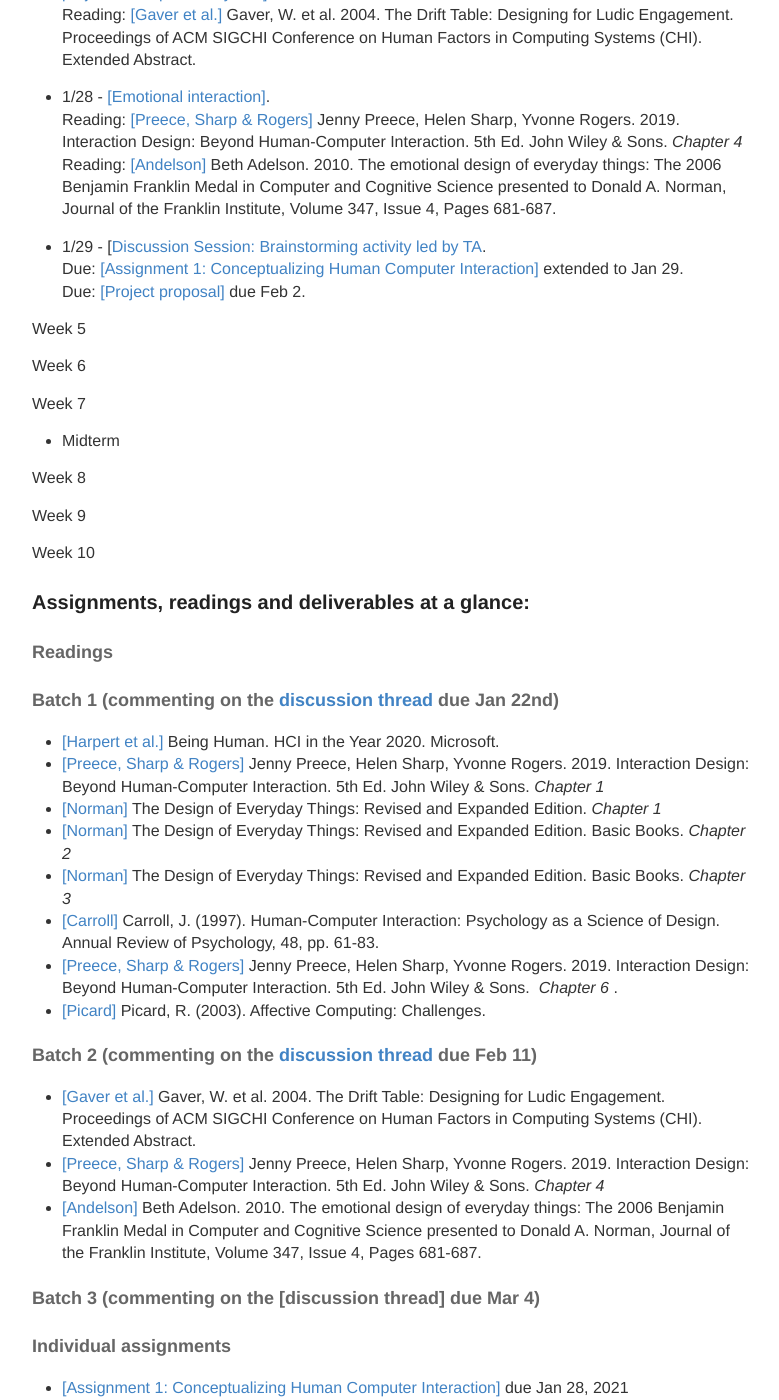
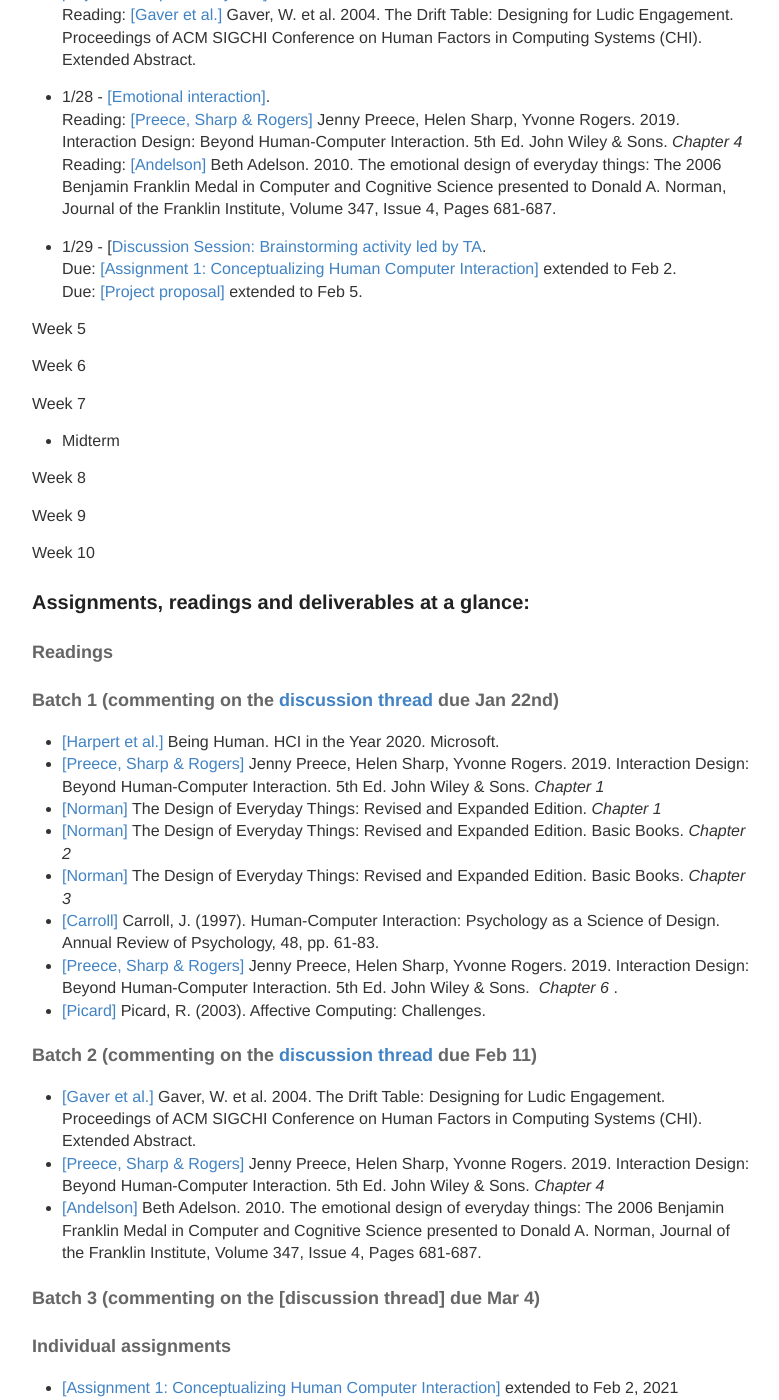
Before and after one commit to hciwang/hciwang.github.io, a Jekyll site: the page built from _posts/2021-1-1-lectures.md, in a window 1280 px wide and 1400 px high, scrolled down 1351 px. Shown: the whole window, without its empty margins (248-1027 px from the left). Built offline with Jekyll 4.4.1, drawn with Linux system fonts in a browser that asks for light colours; some of the changed text lies outside the part shown.

Commit message:
Update 2021-1-1-lectures.md

```diff
--- a/_posts/2021-1-1-lectures.md
+++ b/_posts/2021-1-1-lectures.md
@@ -54,8 +54,8 @@
 Reading: [[Andelson]](https://canvas.ucdavis.edu/courses/539971/files/folder/Readings%20(incomplete.%20check%20main%20website%20for%20complete%20readings)?preview=11537271) Beth Adelson. 2010. The emotional design of everyday things: The 2006 Benjamin Franklin Medal in Computer and Cognitive Science presented to Donald A. Norman, Journal of the Franklin Institute, Volume 347, Issue 4, Pages 681-687.
 
 - 1/29 - [[Discussion Session: Brainstorming activity led by TA]().
-Due: [[Assignment 1: Conceptualizing Human Computer Interaction]](https://canvas.ucdavis.edu/courses/539971/assignments/627432) extended to Jan 29.
-Due: [[Project proposal]](https://canvas.ucdavis.edu/courses/539971/assignments/628915) due Feb 2.
+Due: [[Assignment 1: Conceptualizing Human Computer Interaction]](https://canvas.ucdavis.edu/courses/539971/assignments/627432) extended to Feb 2.
+Due: [[Project proposal]](https://canvas.ucdavis.edu/courses/539971/assignments/628915) extended to Feb 5.
 
 
 Week 5
@@ -97,12 +97,12 @@
 
 
 #### Individual assignments
-- [[Assignment 1: Conceptualizing Human Computer Interaction]](https://canvas.ucdavis.edu/courses/539971/assignments/627432) due Jan 28, 2021
+- [[Assignment 1: Conceptualizing Human Computer Interaction]](https://canvas.ucdavis.edu/courses/539971/assignments/627432) extended to Feb 2, 2021
 - [[Assignment 2, Needfinding and persona]]
 - [[Assignment 3,]]
 
 #### Group project
-- [[Project proposal]](https://canvas.ucdavis.edu/courses/539971/assignments/628915) due Feb 2, 2021
+- [[Project proposal]](https://canvas.ucdavis.edu/courses/539971/assignments/628915) extended to Feb 5, 2021
 - [[Progress report]] due Feb 28
 - [[Final Demo]], See TA announcement, Mar 11, 12, 16
 - [[Final report, in SIGCHI Extended Abstract Format]] due Mar 18
```
